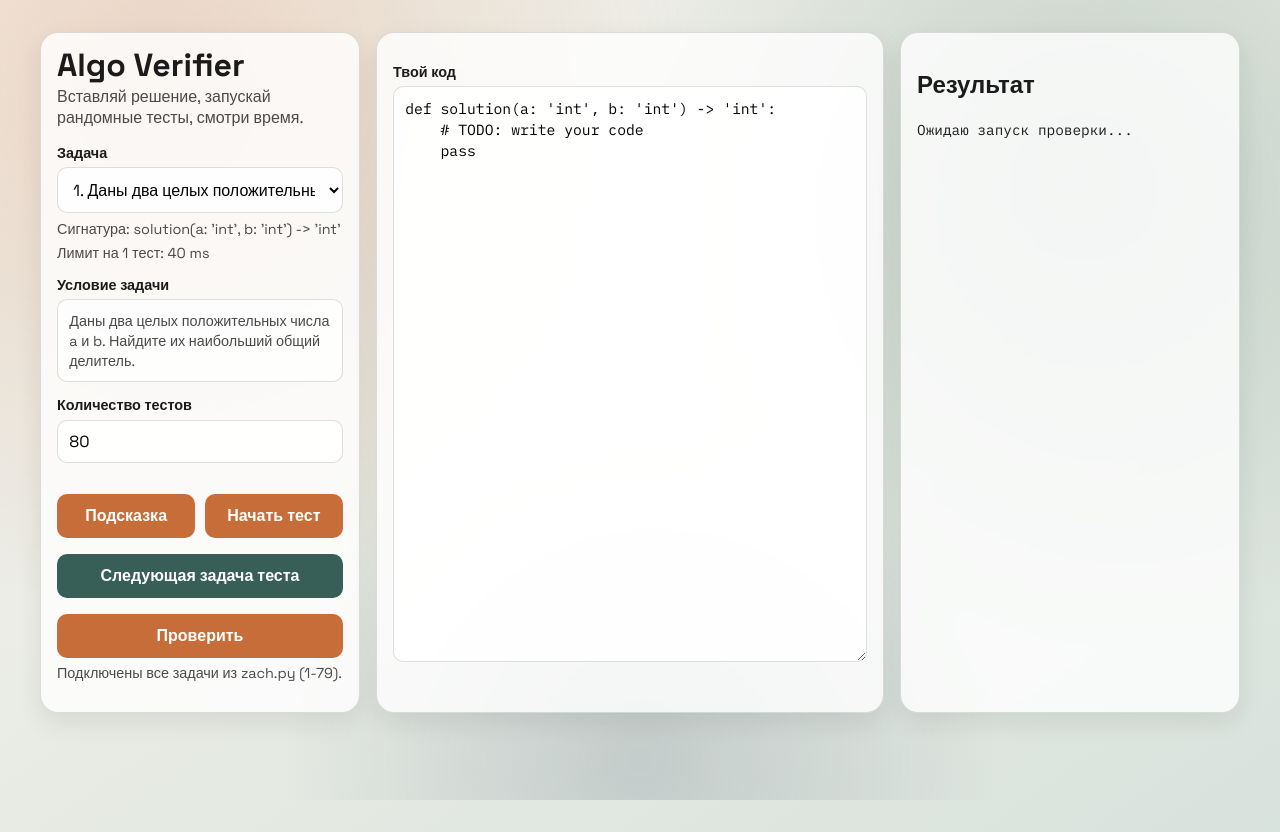
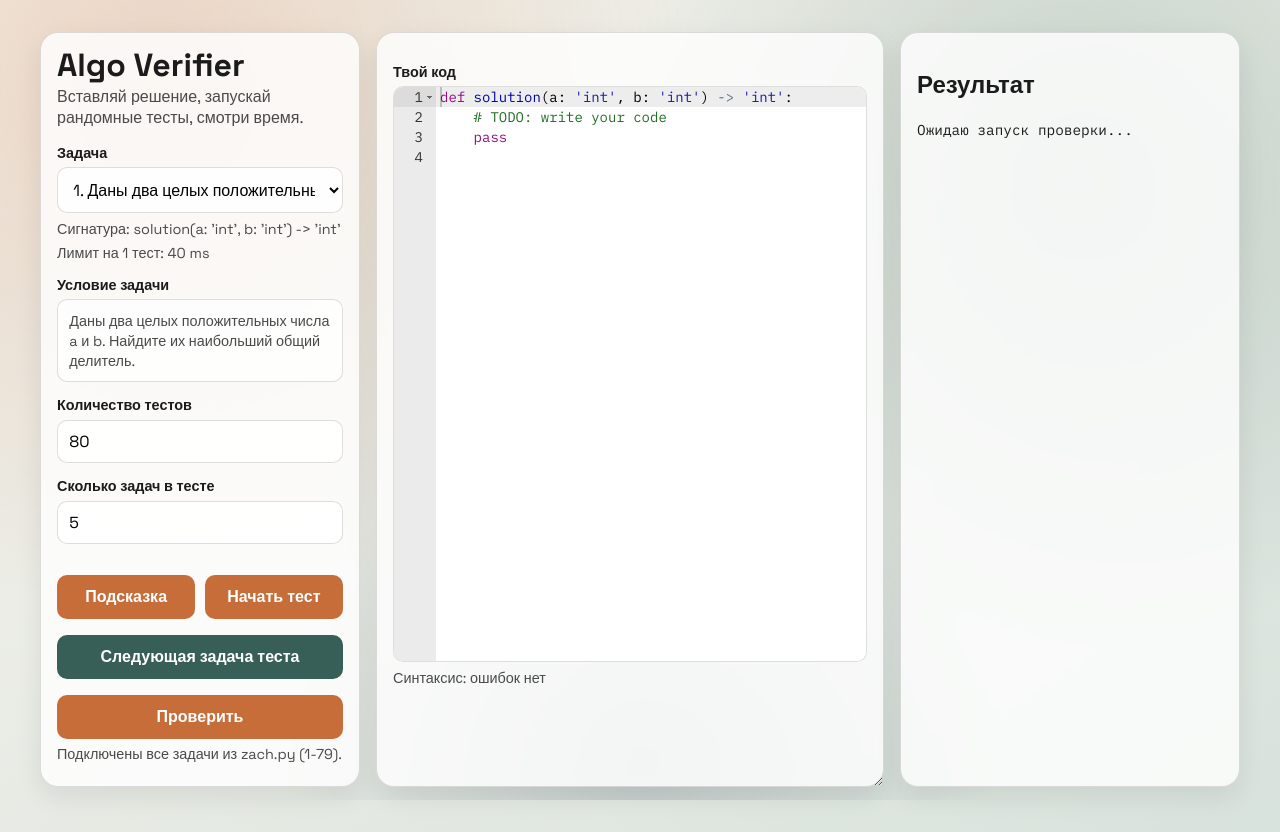
Before and after one commit to Toster1903/algo, a Flask app: page / in a window 1280 px wide. Run offline with Flask 3, Linux system fonts and the light colour scheme; some libraries are stand-ins or nearby versions.

Commit message:
Add syntax checking feature and enhance code editor UI

```diff
--- a/app.py
+++ b/app.py
@@ -1,5 +1,6 @@
 from __future__ import annotations
 
+import ast
 import copy
 import multiprocessing as mp
 import os
@@ -924,5 +925,27 @@ def api_run():
     return jsonify(result), (200 if result.get("ok") else 400)
 
 
+@app.post("/api/syntax-check")
+def api_syntax_check():
+    payload = request.get_json(force=True, silent=True) or {}
+    code = payload.get("code", "")
+    if not isinstance(code, str):
+        return jsonify({"ok": False, "error": "Некорректный код"}), 400
+
+    try:
+        ast.parse(code)
+    except SyntaxError as exc:
+        return jsonify(
+            {
+                "ok": False,
+                "error": exc.msg or "SyntaxError",
+                "line": exc.lineno or 1,
+                "column": exc.offset or 1,
+            }
+        )
+
+    return jsonify({"ok": True})
+
+
 if __name__ == "__main__":
     app.run(host=os.getenv("HOST", "0.0.0.0"), port=int(os.getenv("PORT", "5000")), debug=False)
--- a/static/app.js
+++ b/static/app.js
@@ -3,7 +3,9 @@ const taskSignature = document.getElementById("taskSignature");
 const taskLimit = document.getElementById("taskLimit");
 const taskDescription = document.getElementById("taskDescription");
 const roundsInput = document.getElementById("roundsInput");
-const codeInput = document.getElementById("codeInput");
+const testTaskCountInput = document.getElementById("testTaskCountInput");
+const codeEditorEl = document.getElementById("codeEditor");
+const syntaxStatus = document.getElementById("syntaxStatus");
 const resultOutput = document.getElementById("resultOutput");
 const runBtn = document.getElementById("runBtn");
 const hintBtn = document.getElementById("hintBtn");
@@ -13,6 +15,107 @@ const testInfo = document.getElementById("testInfo");
 
 let tasks = [];
 let testSession = null;
+let editor = null;
+let syntaxTimer = null;
+
+function initEditor() {
+  if (!window.ace || !codeEditorEl) {
+    resultOutput.textContent = "Ошибка: редактор не загрузился.";
+    return;
+  }
+
+  editor = window.ace.edit("codeEditor");
+  editor.setTheme("ace/theme/chrome");
+  editor.session.setMode("ace/mode/python");
+  editor.setOptions({
+    fontFamily: "IBM Plex Mono",
+    fontSize: "14px",
+    tabSize: 4,
+    useSoftTabs: false,
+    showPrintMargin: false,
+    enableBasicAutocompletion: true,
+    enableLiveAutocompletion: false,
+    wrap: false,
+  });
+
+  editor.session.on("change", () => {
+    scheduleSyntaxCheck();
+  });
+
+  window.addEventListener("resize", () => {
+    editor.resize();
+  });
+}
+
+function getCode() {
+  return editor ? editor.getValue() : "";
+}
+
+function setCode(value) {
+  if (!editor) return;
+  editor.setValue(value, -1);
+  scheduleSyntaxCheck();
+}
+
+function setSyntaxOk(text = "Синтаксис: ошибок нет") {
+  if (!syntaxStatus) return;
+  syntaxStatus.textContent = text;
+  syntaxStatus.classList.remove("syntax-error");
+  syntaxStatus.classList.add("syntax-ok");
+  if (editor) {
+    editor.session.setAnnotations([]);
+  }
+}
+
+function setSyntaxError(msg, line, column) {
+  if (!syntaxStatus) return;
+  syntaxStatus.textContent = `Синтаксис: ${msg} (строка ${line}, позиция ${column})`;
+  syntaxStatus.classList.remove("syntax-ok");
+  syntaxStatus.classList.add("syntax-error");
+  if (editor) {
+    editor.session.setAnnotations([
+      {
+        row: Math.max(0, (line || 1) - 1),
+        column: Math.max(0, (column || 1) - 1),
+        text: msg,
+        type: "error",
+      },
+    ]);
+  }
+}
+
+async function checkSyntaxNow() {
+  const code = getCode();
+  if (!code.trim()) {
+    setSyntaxOk("Синтаксис: ожидаю код");
+    return;
+  }
+
+  try {
+    const res = await fetch("/api/syntax-check", {
+      method: "POST",
+      headers: { "Content-Type": "application/json" },
+      body: JSON.stringify({ code }),
+    });
+    const data = await res.json();
+    if (data.ok) {
+      setSyntaxOk();
+      return;
+    }
+    setSyntaxError(data.error || "SyntaxError", data.line || 1, data.column || 1);
+  } catch (_err) {
+    setSyntaxError("не удалось проверить код", 1, 1);
+  }
+}
+
+function scheduleSyntaxCheck() {
+  if (syntaxTimer) {
+    clearTimeout(syntaxTimer);
+  }
+  syntaxTimer = setTimeout(() => {
+    checkSyntaxNow();
+  }, 250);
+}
 
 function randomInt(min, max) {
   return Math.floor(Math.random() * (max - min + 1)) + min;
@@ -92,9 +195,9 @@ function showTask(task) {
   taskLimit.textContent = `Лимит на 1 тест: ${task.time_limit_ms} ms`;
   taskDescription.textContent = task.description || "Описание задачи не найдено.";
   if (task.task_kind === "class") {
-    codeInput.value = templateForClass(task.entry_name);
+    setCode(templateForClass(task.entry_name));
   } else {
-    codeInput.value = templateForSignature(task.signature);
+    setCode(templateForSignature(task.signature));
   }
 }
 
@@ -141,9 +244,8 @@ hintBtn.addEventListener("click", () => {
 
 startTestBtn.addEventListener("click", () => {
   if (!tasks.length) return;
-  const maxCount = Math.min(8, tasks.length);
-  const minCount = Math.min(3, maxCount);
-  const count = randomInt(minCount, maxCount);
+  const requested = Number(testTaskCountInput.value || 5);
+  const count = Math.max(1, Math.min(tasks.length, requested));
   const ids = shuffle(tasks.map((t) => t.id)).slice(0, count);
 
   testSession = { ids, index: 0 };
@@ -167,7 +269,7 @@ nextTaskBtn.addEventListener("click", () => {
 runBtn.addEventListener("click", async () => {
   const id = Number(taskSelect.value);
   const rounds = Number(roundsInput.value || 80);
-  const code = codeInput.value;
+  const code = getCode();
 
   resultOutput.textContent = "Запуск проверки...";
 
@@ -208,4 +310,5 @@ runBtn.addEventListener("click", async () => {
   }
 });
 
+initEditor();
 loadTasks();
--- a/static/style.css
+++ b/static/style.css
@@ -36,15 +36,30 @@ body {
   position: relative;
   z-index: 1;
   width: min(1200px, 95vw);
+  min-height: calc(100vh - 4rem);
   margin: 2rem auto;
-  display: grid;
+  display: flex;
   gap: 1rem;
-  grid-template-columns: 320px 1fr 340px;
   animation: rise 460ms ease-out;
 }
 
+.left-panel {
+  width: 320px;
+  flex: 0 0 320px;
+}
+
 .editor-panel {
+  width: 1px;
+  flex: 1 1 auto;
+  resize: horizontal;
+  overflow: auto;
   min-width: 420px;
+  max-width: 70vw;
+}
+
+.result-panel {
+  width: 340px;
+  flex: 0 0 340px;
 }
 
 .panel {
@@ -77,7 +92,6 @@ label {
 
 select,
 input,
-textarea,
 button {
   width: 100%;
   border-radius: 10px;
@@ -92,13 +106,27 @@ textarea {
   background: rgba(255, 255, 255, 0.86);
 }
 
-textarea {
+#codeEditor {
   min-height: 72vh;
-  resize: both;
-  overflow: auto;
+  width: 100%;
+  border: 1px solid var(--border);
+  border-radius: 10px;
+  overflow: hidden;
   font-family: "IBM Plex Mono", monospace;
   font-size: 0.92rem;
   line-height: 1.45;
+}
+
+.syntax-status {
+  margin-top: 0.5rem;
+}
+
+.syntax-ok {
+  color: #2a6f3f;
+}
+
+.syntax-error {
+  color: #8b2f2f;
 }
 
 .task-description-wrap {
@@ -184,10 +212,24 @@ button:hover {
 
 @media (max-width: 1080px) {
   .app-shell {
+    display: grid;
     grid-template-columns: 1fr;
+    min-height: auto;
   }
 
-  textarea,
+  .left-panel,
+  .editor-panel,
+  .result-panel {
+    width: auto;
+    flex: initial;
+    max-width: none;
+  }
+
+  .editor-panel {
+    resize: none;
+  }
+
+  #codeEditor,
   .result-panel pre {
     min-height: 42vh;
   }
--- a/templates/index.html
+++ b/templates/index.html
@@ -32,6 +32,9 @@
       <label for="roundsInput">Количество тестов</label>
       <input id="roundsInput" type="number" min="10" max="300" value="80">
 
+      <label for="testTaskCountInput">Сколько задач в тесте</label>
+      <input id="testTaskCountInput" type="number" min="1" max="79" value="5">
+
       <div class="controls-row">
         <button id="hintBtn" type="button">Подсказка</button>
         <button id="startTestBtn" type="button">Начать тест</button>
@@ -44,8 +47,9 @@
     </section>
 
     <section class="panel editor-panel">
-      <label for="codeInput">Твой код</label>
-      <textarea id="codeInput" spellcheck="false" wrap="off"></textarea>
+      <label for="codeEditor">Твой код</label>
+      <div id="codeEditor" aria-label="Твой код"></div>
+      <p id="syntaxStatus" class="hint syntax-status">Синтаксис: проверка...</p>
     </section>
 
     <section class="panel result-panel">
@@ -54,6 +58,8 @@
     </section>
   </main>
 
+  <script src="https://cdnjs.cloudflare.com/ajax/libs/ace/1.32.6/ace.min.js"></script>
+  <script src="https://cdnjs.cloudflare.com/ajax/libs/ace/1.32.6/ext-language_tools.min.js"></script>
   <script src="/static/app.js"></script>
 </body>
 </html>
```
